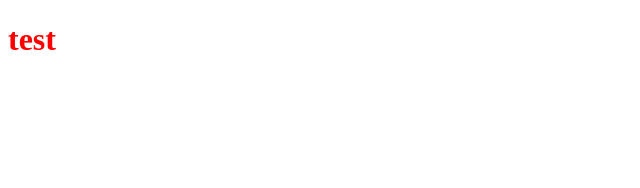
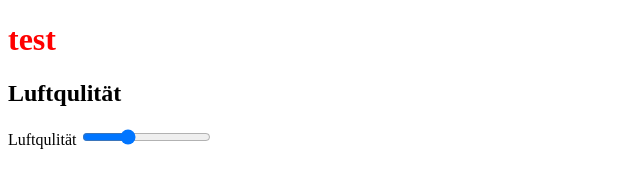
Before and after one commit to aschneiderbuch/29_Tag_Lev2_2_js-vertiefung_conditional-statements-air-quality, a plain HTML site: page index.html in a window 1280 px wide. Shown: the whole page, without its empty margins (0-640 px from the left). Drawn offline with Linux system fonts and the light colour scheme.

Commit message:
devStart

```diff
--- a/index.html
+++ b/index.html
@@ -13,6 +13,14 @@
 <body>
     <h1>test</h1>
 
+    <form action="" onsubmit="return false">
+    <h2>Luftqulität</h2>
+
+    <label for="luftqulität">Luftqulität</label>
+    <input type="range" name="luftqulität" id="luftqulität" min="0" max="150" value="50">
+    <!--  beginnt mit value 50 als default und nicht bei 0 -->
+
+</form>
 
     <script src="./assets/js/main.js"></script>
 </body>
```
Also changed, not shown: assets/js/main.js (+15 -0 lines).
